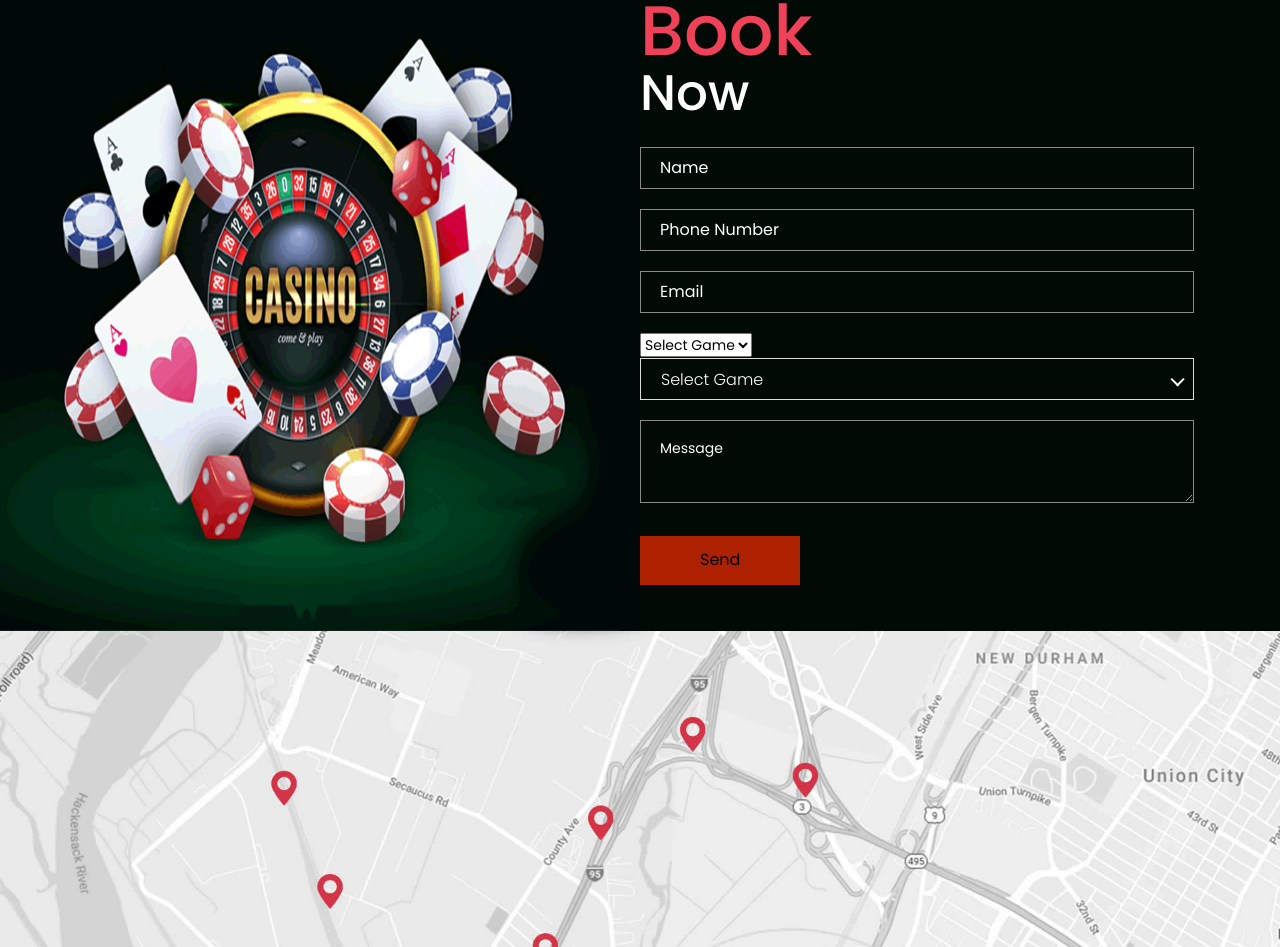
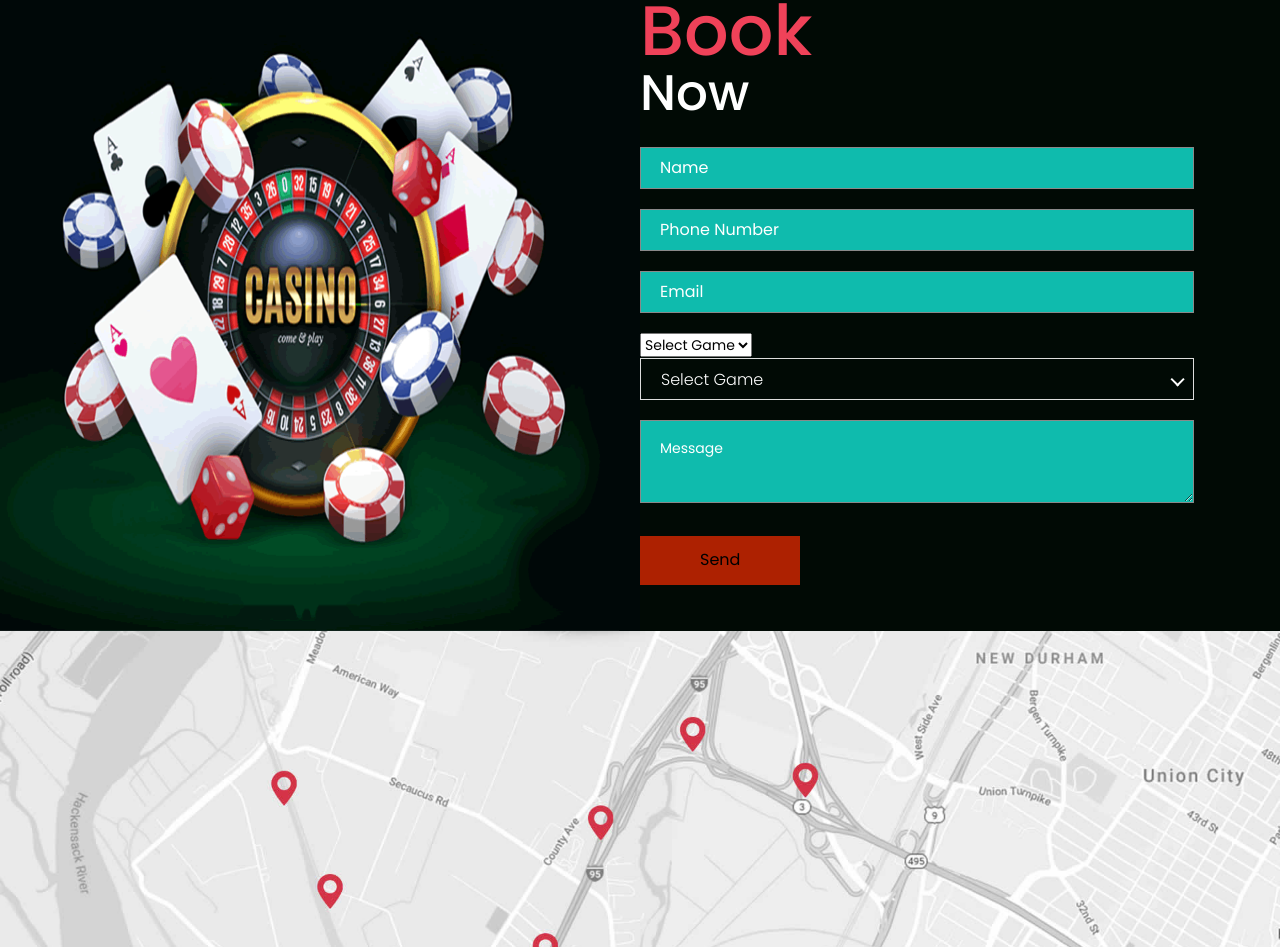
Before and after one commit to RavinduLakshan97/Nolo, a plain HTML site: page index.html in a window 1280 px wide. Shown: the part 3439-4386 px from the top of the page. Drawn offline with nearby package versions, Linux system fonts and the light colour scheme.

Commit message:
Adding some CSS styles.
In line 1556-1578, I changed the background color of text area placeholders.

```diff
--- a/css/style.css
+++ b/css/style.css
@@ -1561,6 +1561,7 @@ nav.main-menu {
      width: 100%;
      height: 42px;
      background: transparent;
+     background-color: #0fbbad;
      color: #fff;
      font-size: 16px;
 }
@@ -1573,6 +1574,7 @@ nav.main-menu {
      border: #898989 solid 1px;
      border-radius: inherit;
      background: transparent;
+     background-color: #0fbbad;
 }
 
 .contact .contact .send {
```
